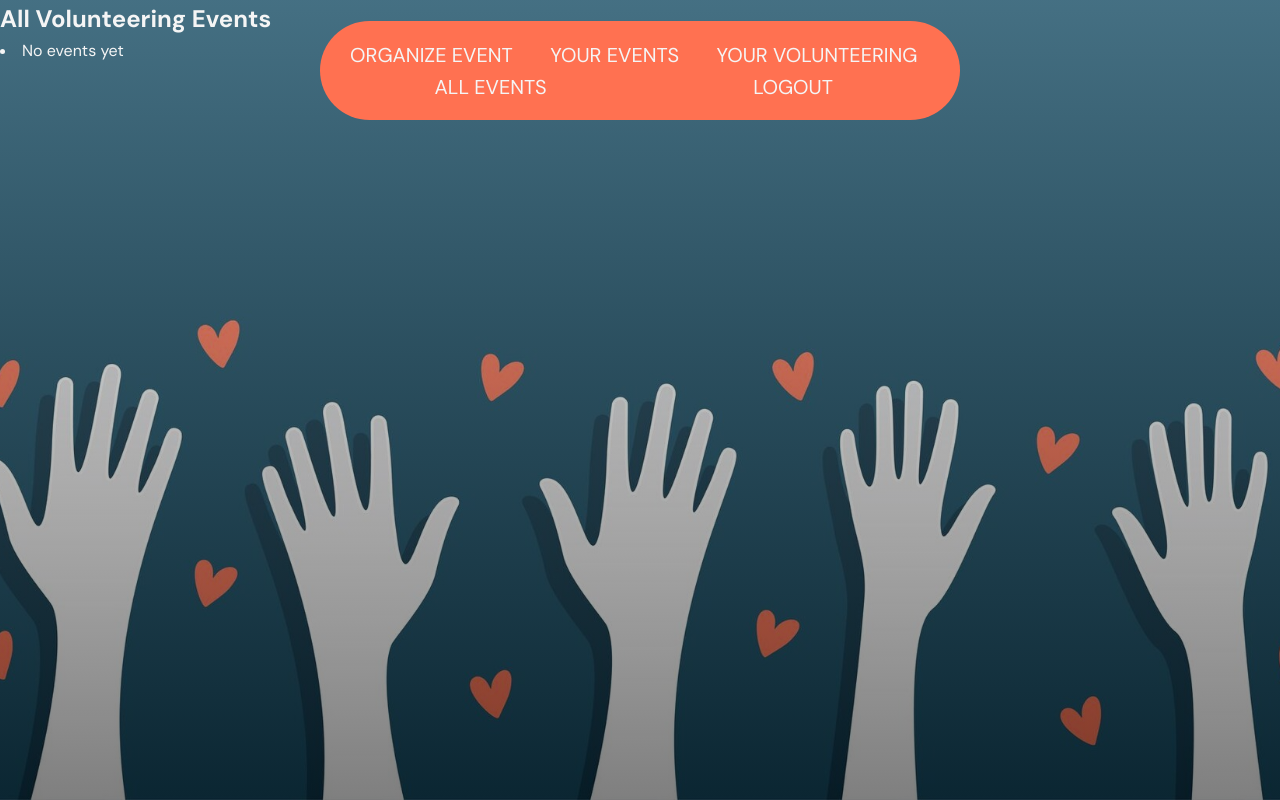
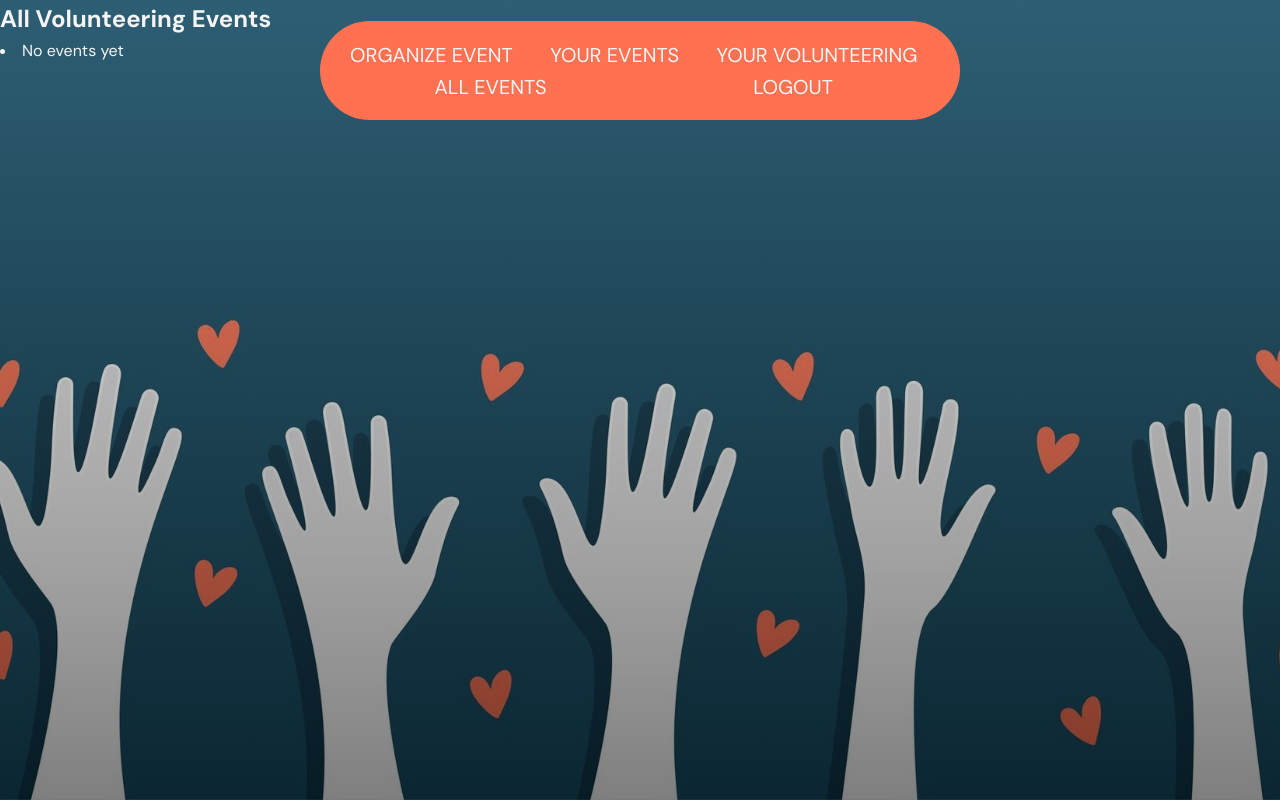
Before and after one commit to zala-dev/project, a Django app: page /all-events/ in a window 1280 px wide. Run offline with Django 5.2, Linux system fonts and the light colour scheme; the visitor is signed in with stand-in values (Sample User, id 1); data that the repository does not hold is empty.

Commit message:
update hero page bg gradient clr

```diff
--- a/main_app/static/css/style.css
+++ b/main_app/static/css/style.css
@@ -29,7 +29,7 @@ body {
   min-height: 100vh;
   flex-direction: column;
 
-  background: linear-gradient(rgba(255, 255, 255, 0.2), rgba(0, 0, 0, 0.5)),
+  background: linear-gradient(rgba(255, 255, 255, 0.1), rgba(0, 0, 0, 0.5)),
     rgba(0, 0, 0, 0.2) url("../images/landing-page.jpg") no-repeat center/cover;
 
   font-family: var(--font-secondary);
```
